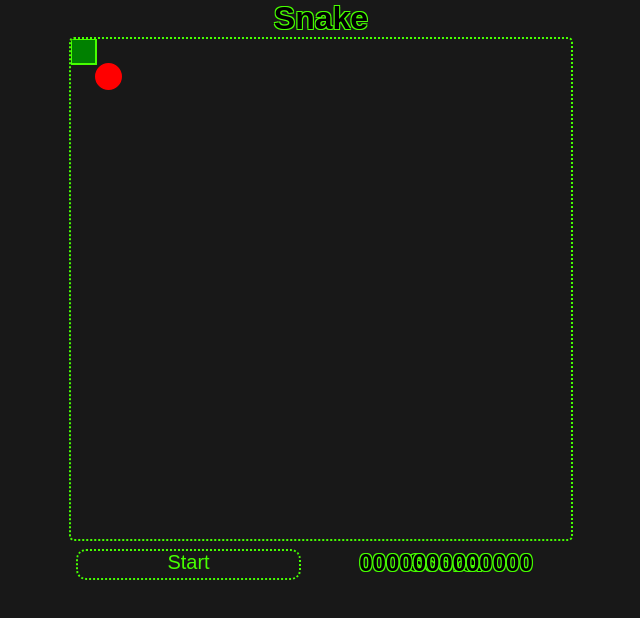
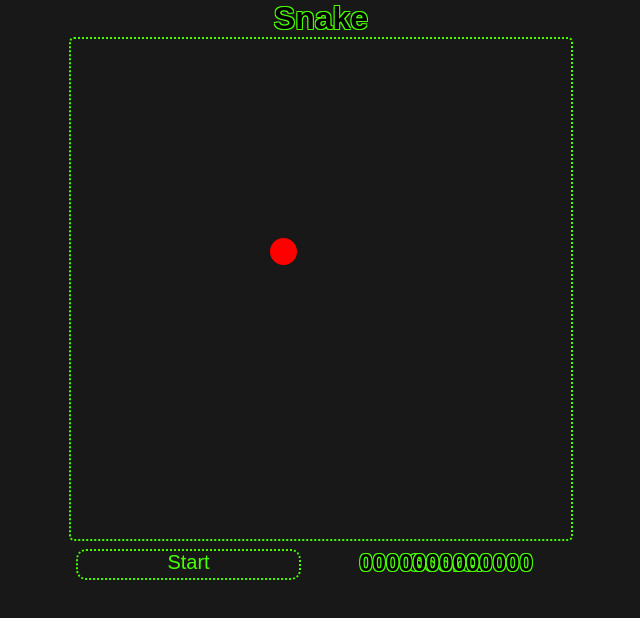
Before and after one commit to Cronoo/snake-js, a website with bundled scripts: page index.html in a window 1280 px wide. Shown: the whole page, without its empty margins (319-959 px from the left). Built offline with nearby package versions, Linux system fonts and the light colour scheme; a web font is replaced by a local one.

Commit message:
Refactoring

```diff
--- a/index.html
+++ b/index.html
@@ -24,6 +24,6 @@
         <h2 class=" oldGameThemeGreen globalFont" id="score">Score: 0000000000000</h2>
     </div>
 </div>
-<script type="module" src="./dist/gameRender.js"></script>
+<script type="module" src="./dist/gameLoop.js"></script>
 </body>
 </html>
--- /dev/null
+++ b/src/canvasUtility.ts
@@ -0,0 +1,11 @@
+import {Vector2} from "./gameMath.js";
+import {Shape} from "./drawShapes.js";
+
+export function isOutOfBounds(positon : Vector2, shape : Shape, context : CanvasRenderingContext2D): boolean {
+    return ((positon.x * shape.getDimensions().x) + shape.getCurrentPosition().x) >
+        (context.canvas.width - shape.getDimensions().x) ||
+        (positon.x * shape.getDimensions().x) + shape.getCurrentPosition().x < 0 ||
+        ((positon.y * shape.getDimensions().y) + shape.getCurrentPosition().y) >
+        (context.canvas.height - shape.getDimensions().y) ||
+        (positon.y * shape.getDimensions().y) + shape.getCurrentPosition().y < 0;
+}
--- a/src/drawShapes.ts
+++ b/src/drawShapes.ts
@@ -11,6 +11,8 @@ export type lineInfo = {
 
 export abstract class Shape {
   protected position :Vector2 = {x: 0, y: 0}
+  protected lastPosition :Vector2 = {x: 0, y: 0}
+  protected dimension : Vector2 = {x: 0, y: 0};
   protected noColor = "";
   protected fillColor = this.noColor;
 
@@ -32,14 +34,24 @@ export abstract class Shape {
   }
 
   abstract draw(context: CanvasRenderingContext2D): void;
+  public getDimensions() : Vector2{
+    return this.dimension
+  };
 
-  public getPosition() : Vector2{
+  public getCurrentPosition() : Vector2{
     return this.position;
   }
 
-  public setPosition(position : Vector2){
-    this.position.x = position.x;
-    this.position.y = position.y;
+  public getLastPosition() : Vector2{
+    return this.lastPosition;
+  }
+
+  public setCurrentPosition(position : Vector2){
+    if (this.lastPosition.y !== this.position.y ||
+        this.lastPosition.x !== this.position.x){
+      this.lastPosition = this.position;
+    }
+    this.position = position;
   }
 
   public setLineInfo(lineInfo: lineInfo) {
@@ -51,23 +63,21 @@ export abstract class Shape {
 }
 
 export class Rect extends Shape {
-  private width = 0;
-  private height = 0;
 
   constructor(
-      xPos: number,
-      yPos: number,
-      width : number,
-      height : number,
+      position : Vector2,
+      dimension : Vector2,
       fillColor: string | null,
       lineInfo?: lineInfo
   )
   {
     super( fillColor, lineInfo);
-    this.position.x = xPos * width;
-    this.position.y = yPos * height;
-    this.width = width;
-    this.height = height;
+    this.setCurrentPosition({
+      x: position.x * dimension.x,
+      y: position.y * dimension.y
+    })
+
+    this.dimension = dimension;
   }
 
   draw(context: CanvasRenderingContext2D): void {
@@ -95,8 +105,8 @@ export class Rect extends Shape {
       context.strokeRect(
         this.position.x,
         this.position.y,
-        this.width,
-        this.height
+          this.dimension.x,
+          this.dimension.y
       );
 
       context.closePath();
@@ -112,30 +122,31 @@ export class Rect extends Shape {
       context.rect(
         this.position.x,
         this.position.y,
-          this.width,
-          this.height
+          this.dimension.x,
+          this.dimension.y
       );
       context.closePath();
       context.fill();
     }
   }
-
 }
 
 export class Circle extends Shape {
-  private size = 0;
+
   constructor(
-      xPos: number,
-      yPos: number,
+      position : Vector2,
       size : number,
       fillColor: string | null,
       lineInfo?: lineInfo
   )
   {
     super(fillColor, lineInfo);
-    this.position.x = xPos;// * size;
-    this.position.y = yPos;// * size;
-    this.size = size / 2;
+    this.setCurrentPosition({
+      x: position.x,
+      y: position.y
+    })
+    this.dimension.x = size / 2;
+    this.dimension.y = size / 2;
   }
 
   draw(context: CanvasRenderingContext2D): void{
@@ -153,11 +164,11 @@ export class Circle extends Shape {
         : 0;
       context.lineWidth = this.lineInfo.lineWidth;
       context.strokeStyle = this.lineInfo.lineColor;
-      console.log(this.position);
+
       context.arc(
-        this.position.x + this.size,
-        this.position.y + this.size,
-        this.size,
+        this.position.x + this.dimension.x,
+        this.position.y + this.dimension.x,
+          this.dimension.x,
         0,
         2 * Math.PI
       );
--- a/src/gameRender.ts
+++ b/src/gameLoop.ts
@@ -1,12 +1,24 @@
 import {initObjects, apple, snake} from "./gameObjects.js";
+import {moveObject} from "./gameMovment.js";
 
 const canvas = document.querySelector("canvas");
 const ctx = canvas?.getContext("2d");
 
 export const gridCellSize = 25;
-const renderTime = 600;
+const refreshTime = 600;
 
 initObjects();
+gameLoop();
+
+function gameLoop(){
+  if (ctx === undefined || ctx === null){
+    return;
+  }
+
+  moveObject(snake,gridCellSize, ctx);
+  render();
+  setTimeout(gameLoop, refreshTime);
+}
 
 function render() {
   if (ctx === undefined || ctx === null){
@@ -15,12 +27,8 @@ function render() {
 
   ctx.clearRect(0, 0, ctx.canvas.width, ctx.canvas.height);
   for (let i = 0; i < snake.length; i++) {
-    snake[i].draw(ctx);
+    snake[i]?.draw(ctx);
   }
 
-  apple.draw(ctx);
-
-  setTimeout(render, renderTime);
+  apple?.draw(ctx);
 }
-
-render();
--- a/src/gameMovment.ts
+++ b/src/gameMovment.ts
@@ -1,5 +1,8 @@
 import {Vector2} from "./gameMath.js";
-import {Shape} from "./drawShapes.js";
+import {Rect, Shape} from "./drawShapes.js";
+import {gridCellSize} from "./gameLoop.js";
+import {createSnakeSection, snake} from "./gameObjects.js";
+import {isOutOfBounds} from "./canvasUtility.js";
 
 export let moveDir = Dir.RIGHT;
 
@@ -16,6 +19,10 @@ document.addEventListener("keypress", (e) => {
     if (e.key === "s") {
         moveDir = Dir.DOWN;
     }
+
+    if (e.key === "i"){
+        createSnakeSection({x: 5, y: 5})
+    }
 });
 
 export const enum Dir {
@@ -25,37 +32,47 @@ export const enum Dir {
     RIGHT,
 }
 
-export function moveObject(shape: Shape, gridCellSize: number) {
+export function moveObject(shape: Shape[], gridCellSize: number, context : CanvasRenderingContext2D) {
+    if (shape.length === 0){
+        return
+    }
+
     switch (moveDir) {
         case Dir.UP:
-            forceMovePosition({x: 0, y: -1}, shape, gridCellSize);
+            segmentedMovement({x: 0, y: -1}, shape, gridCellSize,context);
             break;
         case Dir.DOWN:
-            forceMovePosition({x: 0, y: 1}, shape, gridCellSize);
+            segmentedMovement({x: 0, y: 1}, shape, gridCellSize,context);
             break;
         case Dir.LEFT:
-            forceMovePosition({x: -1, y: 0}, shape, gridCellSize);
+            segmentedMovement({x: -1, y: 0}, shape, gridCellSize,context);
             break;
         case Dir.RIGHT:
-            forceMovePosition({x: 1, y: 0}, shape, gridCellSize);
+            segmentedMovement({x: 1, y: 0}, shape, gridCellSize,context);
             break;
     }
 }
 
-export function forceMovePosition(position: Vector2, shape: Shape, gridCellSize: number) {
-    // if (shape.isOutOfBounds(position.x, position.y)){
-    //     return
-    // }
+export function segmentedMovement(position: Vector2, shape: Shape[], gridCellSize: number, context : CanvasRenderingContext2D){
+    forceMovePosition(position,shape[0],gridCellSize,context)
 
-    shape.setPosition({
-        x: shape.getPosition().x += position.x * gridCellSize,
-        y: shape.getPosition().y += position.y * gridCellSize
+    if (shape.length === 1){
+        // console.log(shape.length);
+        return
+    }
+
+    for (let i = 1; i < shape.length; i++) {
+        // forceMovePosition(shape[i-1].getLastPosition(),shape[i],gridCellSize)
+    }
+}
+
+export function forceMovePosition(position: Vector2, shape: Shape, gridCellSize: number, context : CanvasRenderingContext2D) {
+    if (isOutOfBounds(position,shape,context)){
+        return;
+    }
+
+    shape.setCurrentPosition({
+        x: shape.getCurrentPosition().x += position.x * gridCellSize,
+        y: shape.getCurrentPosition().y += position.y * gridCellSize
     });
 }
-
-// isOutOfBounds(x: number, y: number): boolean {
-//     return ((x * this.width) + this.position.x) > (this.context.canvas.width - this.width) ||
-//         (x * this.width) + this.position.x < 0 ||
-//         ((y * this.height) + this.position.y) > (this.context.canvas.height - this.height) ||
-//         (y * this.height) + this.position.y < 0;
-// }
--- a/src/gameObjects.ts
+++ b/src/gameObjects.ts
@@ -1,12 +1,17 @@
 import {Circle, Rect, Shape} from "./drawShapes.js";
-import {gridCellSize} from "./gameRender.js";
+import {gridCellSize} from "./gameLoop.js";
 import {forceMovePosition} from "./gameMovment.js";
+import {Vector2} from "./gameMath.js";
 
 export let apple: Shape;
 export const snake: Shape[] = [];
 
 export function initObjects(): void {
-    apple = new Circle(0, 0, gridCellSize, "red", {
+    createApple({x: 200, y: 200});
+}
+
+export function createApple(position : Vector2) {
+    apple = new Circle(position, gridCellSize, "red", {
         enableJoinLine: false,
         lineColor: "red",
         lineJoin: undefined,
@@ -14,10 +19,11 @@ export function initObjects(): void {
         shadowBlur: 0,
         shadowColor: "blue"
     });
-    forceMovePosition({x: 1, y: 1},apple, gridCellSize);
+}
 
+export function createSnakeSection(position : Vector2) {
     snake.push(
-        new Rect(0, 0, gridCellSize, gridCellSize, "green", {
+        new Rect(position, {x: gridCellSize, y: gridCellSize}, "green", {
             enableJoinLine: false,
             lineColor: "#47ff00",
             lineJoin: undefined,
```
Also changed, not shown: dist/canvasUtility.js (added), dist/drawShapes.js, dist/gameLoop.js, dist/gameMovment.js, dist/gameObjects.js, 5 other files.
